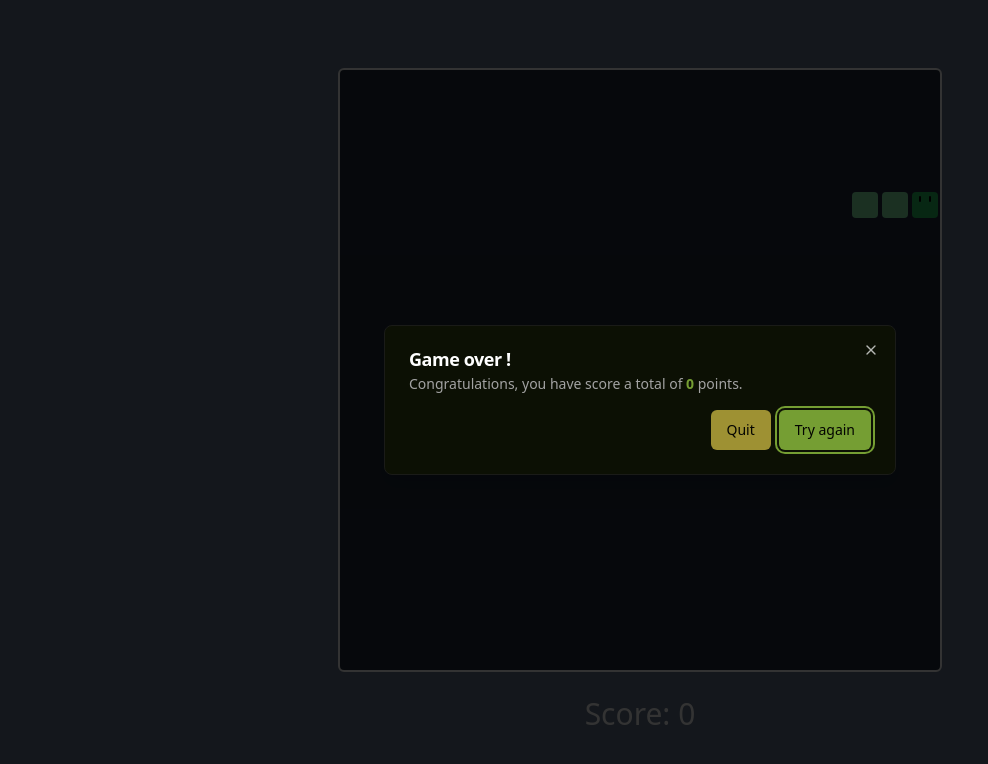
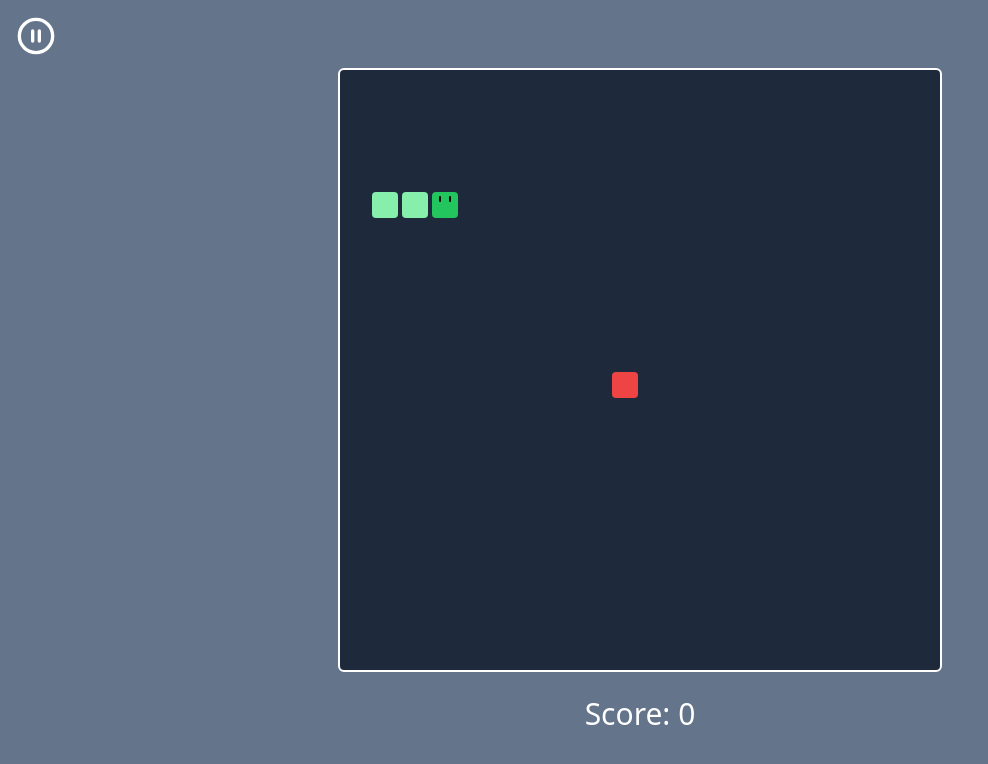
Before and after one commit to Newpoki/sneak, a Next.js app: page /game in a window 1280 px wide. Shown: the top 764 px of the page, without its empty margins (0-988 px from the left). Built offline with nearby package versions, Linux system fonts and the light colour scheme.

Commit message:
feat: add pause button

```diff
--- a/app/game/page.tsx
+++ b/app/game/page.tsx
@@ -7,6 +7,7 @@ import { useGame } from './use-game'
 import { PauseDialog } from './pause-dialog'
 import { GameOverDialog } from './game-over-dialog'
 import { useRouter } from 'next/navigation'
+import { PauseCircle } from 'lucide-react'
 
 const getInitialCoordinates = () => {
     const snakeCoordinates = [
@@ -34,17 +35,14 @@ export default function Game() {
         direction,
         score,
         isPaused,
-        setIsPaused,
         isGameOver,
         onReset,
+        onResume,
+        onPause,
     } = useGame({
         initialFruitCoordinates,
         initialSnakeCoordinates,
     })
-
-    const handleResumeGame = useCallback(() => {
-        setIsPaused(false)
-    }, [setIsPaused])
 
     const handleGoToHome = useCallback(() => {
         router.push('/')
@@ -62,7 +60,11 @@ export default function Game() {
     }
 
     return (
-        <section className="flex flex-1 flex-col items-center justify-center gap-6 bg-slate-500 p-4">
+        <section className="relative flex flex-1 flex-col items-center justify-center gap-6 bg-slate-500 p-4">
+            <button className="absolute left-4 top-4" onClick={onPause} type="button">
+                <PauseCircle className="h-10 w-10 " />
+            </button>
+
             <Board
                 direction={direction}
                 fruitCoordinates={fruitCoordinates}
@@ -70,7 +72,7 @@ export default function Game() {
             />
             <h3 className="text-3xl">Score: {score}</h3>
 
-            <PauseDialog isOpen={isPaused} onResume={handleResumeGame} />
+            <PauseDialog isOpen={isPaused} onResume={onResume} />
             <GameOverDialog
                 isOpen={isGameOver}
                 score={score}
--- a/app/game/use-game.ts
+++ b/app/game/use-game.ts
@@ -97,6 +97,14 @@ export const useGame = ({ initialSnakeCoordinates, initialFruitCoordinates }: Us
         setDirection('RIGHT')
     }, [initialSnakeCoordinates])
 
+    const handlePauseGame = useCallback(() => {
+        setIsPaused(true)
+    }, [setIsPaused])
+
+    const handleResumeGame = useCallback(() => {
+        setIsPaused(false)
+    }, [setIsPaused])
+
     useEffect(() => {
         const registerMovements = (event: DocumentEventMap['keydown']) => {
             switch (event.key) {
@@ -155,7 +163,7 @@ export const useGame = ({ initialSnakeCoordinates, initialFruitCoordinates }: Us
                 return
             }
 
-            moveSnake()
+            // moveSnake()
         }, 100)
 
         return () => {
@@ -169,8 +177,9 @@ export const useGame = ({ initialSnakeCoordinates, initialFruitCoordinates }: Us
         direction,
         score,
         isPaused,
-        setIsPaused,
         isGameOver,
         onReset: handleReset,
+        onPause: handlePauseGame,
+        onResume: handleResumeGame,
     }
 }
```
